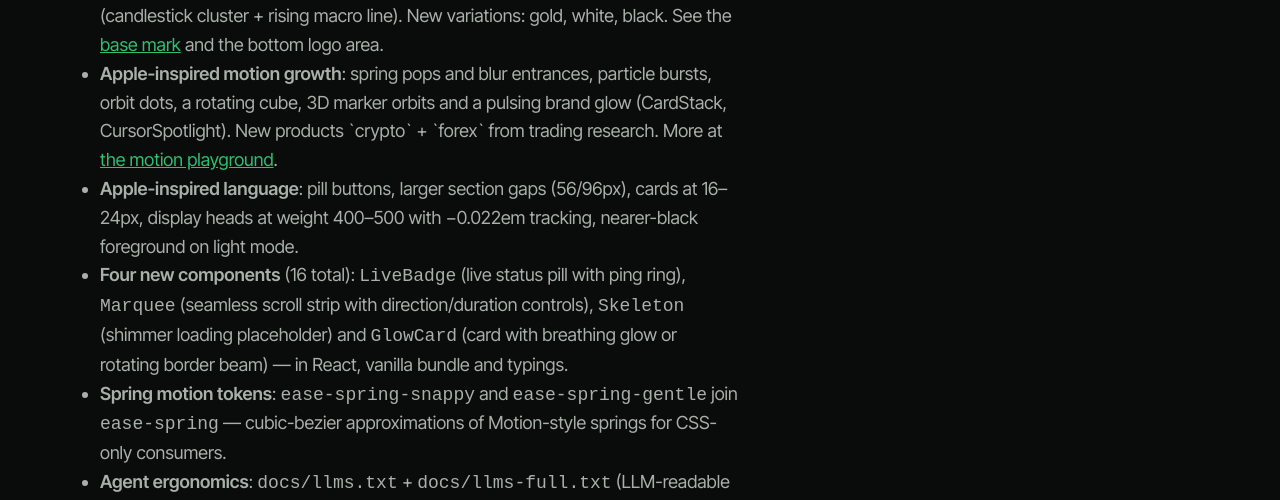
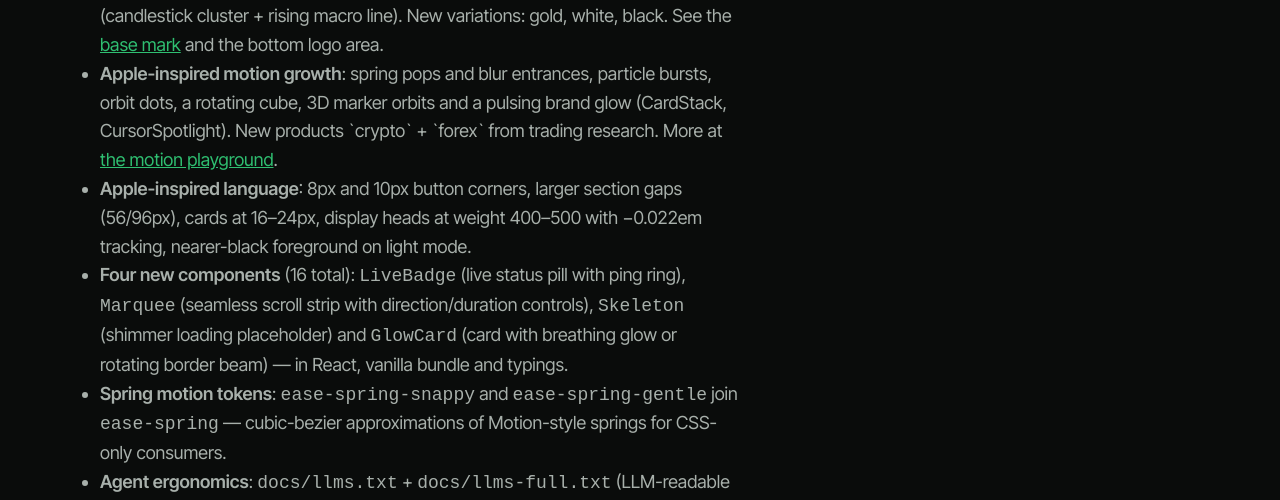
Before and after one commit to printezy247/ezymap-design-system, a website: page docs/index.html in a window 1280 px wide. Shown: the part 594-1094 px from the top of the page. Drawn offline with nearby package versions, Linux system fonts and the light colour scheme; a web font is replaced by a local one.

Commit message:
Replace stale pill-button radius wording with 8px and 10px corners

```diff
--- a/docs/index.html
+++ b/docs/index.html
@@ -90,7 +90,7 @@
     <ul class="lede" style="padding-left:20px">
       <li><strong>Macro Fundamentals glyph</strong>: the gem is replaced by a fundamental-trading glyph (candlestick cluster + rising macro line). New variations: gold, white, black. See the <a href="../assets/logos/ezymap-mark-macro-trader-bot.svg">base mark</a> and the bottom logo area.</li>
       <li><strong>Apple-inspired motion growth</strong>: spring pops and blur entrances, particle bursts, orbit dots, a rotating cube, 3D marker orbits and a pulsing brand glow (CardStack, CursorSpotlight). New products `crypto` + `forex` from trading research. More at <a href="motion.html" style="color:var(--primary)">the motion playground</a>.</li>
-      <li><strong>Apple-inspired language</strong>: pill buttons, larger section gaps (56/96px), cards at 16–24px, display heads at weight 400–500 with −0.022em tracking, nearer-black foreground on light mode.</li>
+      <li><strong>Apple-inspired language</strong>: 8px and 10px button corners, larger section gaps (56/96px), cards at 16–24px, display heads at weight 400–500 with −0.022em tracking, nearer-black foreground on light mode.</li>
       <li><strong>Four new components</strong> (16 total): <code>LiveBadge</code> (live status pill with ping ring), <code>Marquee</code> (seamless scroll strip with direction/duration controls), <code>Skeleton</code> (shimmer loading placeholder) and <code>GlowCard</code> (card with breathing glow or rotating border beam) — in React, vanilla bundle and typings.</li>
       <li><strong>Spring motion tokens</strong>: <code>ease-spring-snappy</code> and <code>ease-spring-gentle</code> join <code>ease-spring</code> — cubic-bezier approximations of Motion-style springs for CSS-only consumers.</li>
       <li><strong>Agent ergonomics</strong>: <code>docs/llms.txt</code> + <code>docs/llms-full.txt</code> (LLM-readable system reference), <code>docs/motion.html</code> (live motion playground), <code>scripts/manifest.mjs</code> (asset resolver CLI, also <code>npm run manifest</code>) and <code>mcp/server.mjs</code> (zero-dependency MCP server exposing tokens, components, motion and assets to AI agents).</li>
```
Also changed, not shown: README.md.
